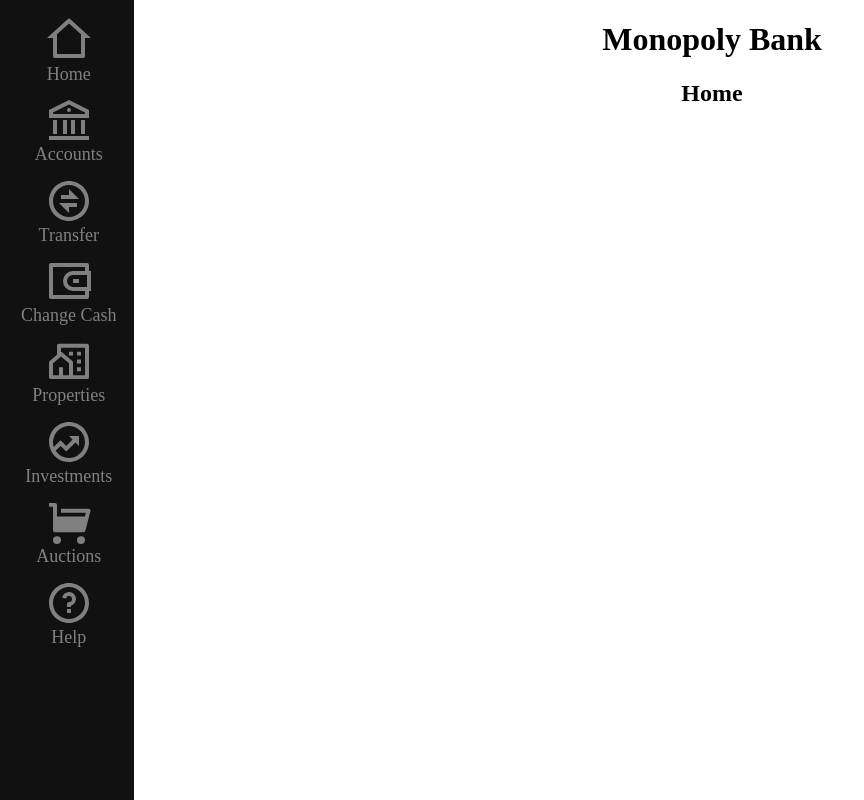
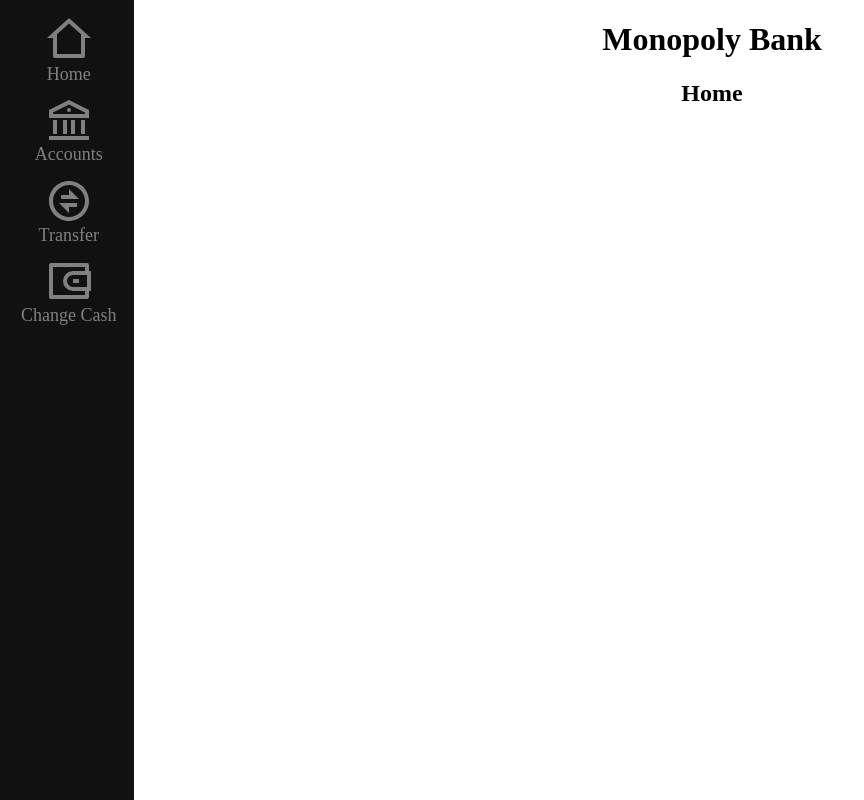
Before and after one commit to hyperdriveguy/monopoly-bank, a Flask app: page / in a window 1280 px wide. Shown: the whole page, without its empty margins (0-864 px from the left). Run offline with Flask 2, Linux system fonts and the light colour scheme.

Commit message:
Update sidebar Hide features further in the roadmap

```diff
--- a/templates/sidebar.html.jinja
+++ b/templates/sidebar.html.jinja
@@ -11,18 +11,16 @@
         {% endblock %}
     </head>
     <body>
-        <script src="{{ url_for('static', filename='js/set-margin.js') }}"></script>
-        {% block scripts %}{% endblock %}
             <div class="side-bar">
                 <nav>
                     <a href="/"><img src="{{ url_for('static', filename='icons/home-2-line.svg') }}">Home</a>
                     <a href="/{{ urls['Accounts'] }}"><img src="{{ url_for('static', filename='icons/bank-line.svg') }}">{{ urls['Accounts'].title().replace('-', ' ') }}</a>
                     <a href="/{{ urls['Transfer'] }}"><img src="{{ url_for('static', filename='icons/exchange-line.svg') }}">{{ urls['Transfer'].title().replace('-', ' ') }}</a>
                     <a href="/{{ urls['Change Cash'] }}"><img src="{{ url_for('static', filename='icons/wallet-3-line.svg') }}">{{ urls['Change Cash'].title().replace('-', ' ') }}</a>
-                    <a href="/{{ urls['Properties'] }}"><img src="{{ url_for('static', filename='icons/community-line.svg') }}">{{ urls['Properties'].title().replace('-', ' ') }}</a>
-                    <a href="/{{ urls['Investments'] }}"><img src="{{ url_for('static', filename='icons/funds-line.svg') }}">{{ urls['Investments'].title().replace('-', ' ') }}</a>
-                    <a href="/{{ urls['Auctions'] }}"><img src="{{ url_for('static', filename='icons/shopping-cart-fill.svg') }}">{{ urls['Auctions'].title().replace('-', ' ') }}</a>
-                    <a href="/{{ urls['Help'] }}"><img src="{{ url_for('static', filename='icons/question-line.svg') }}">{{ urls['Help'].title().replace('-', ' ') }}</a>
+                    <a href="/{{ urls['Properties'] }}" class="hidden"><img src="{{ url_for('static', filename='icons/community-line.svg') }}">{{ urls['Properties'].title().replace('-', ' ') }}</a>
+                    <a href="/{{ urls['Investments'] }}" class="hidden"><img src="{{ url_for('static', filename='icons/funds-line.svg') }}">{{ urls['Investments'].title().replace('-', ' ') }}</a>
+                    <a href="/{{ urls['Auctions'] }}" class="hidden"><img src="{{ url_for('static', filename='icons/shopping-cart-fill.svg') }}">{{ urls['Auctions'].title().replace('-', ' ') }}</a>
+                    <a href="/{{ urls['Help'] }}" class="hidden"><img src="{{ url_for('static', filename='icons/question-line.svg') }}">{{ urls['Help'].title().replace('-', ' ') }}</a>
                 </nav>
             </div>
             <main>
@@ -36,5 +34,7 @@
         {% block footer %}
         {% endblock %}
         </footer>
+        <script src="{{ url_for('static', filename='js/set-margin.js') }}"></script>
+        {% block scripts %}{% endblock %}
     </body>
 </html>
```
